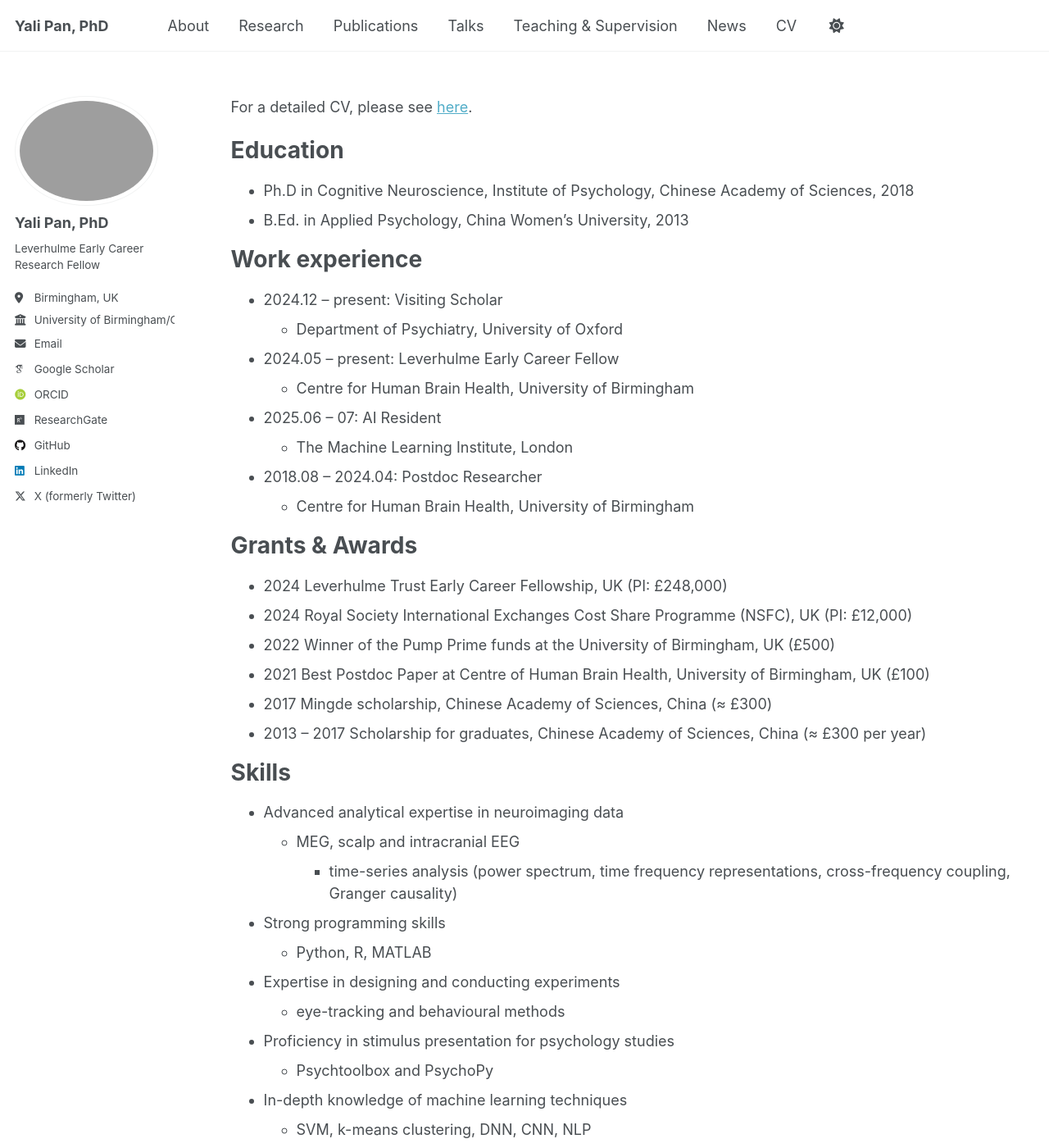
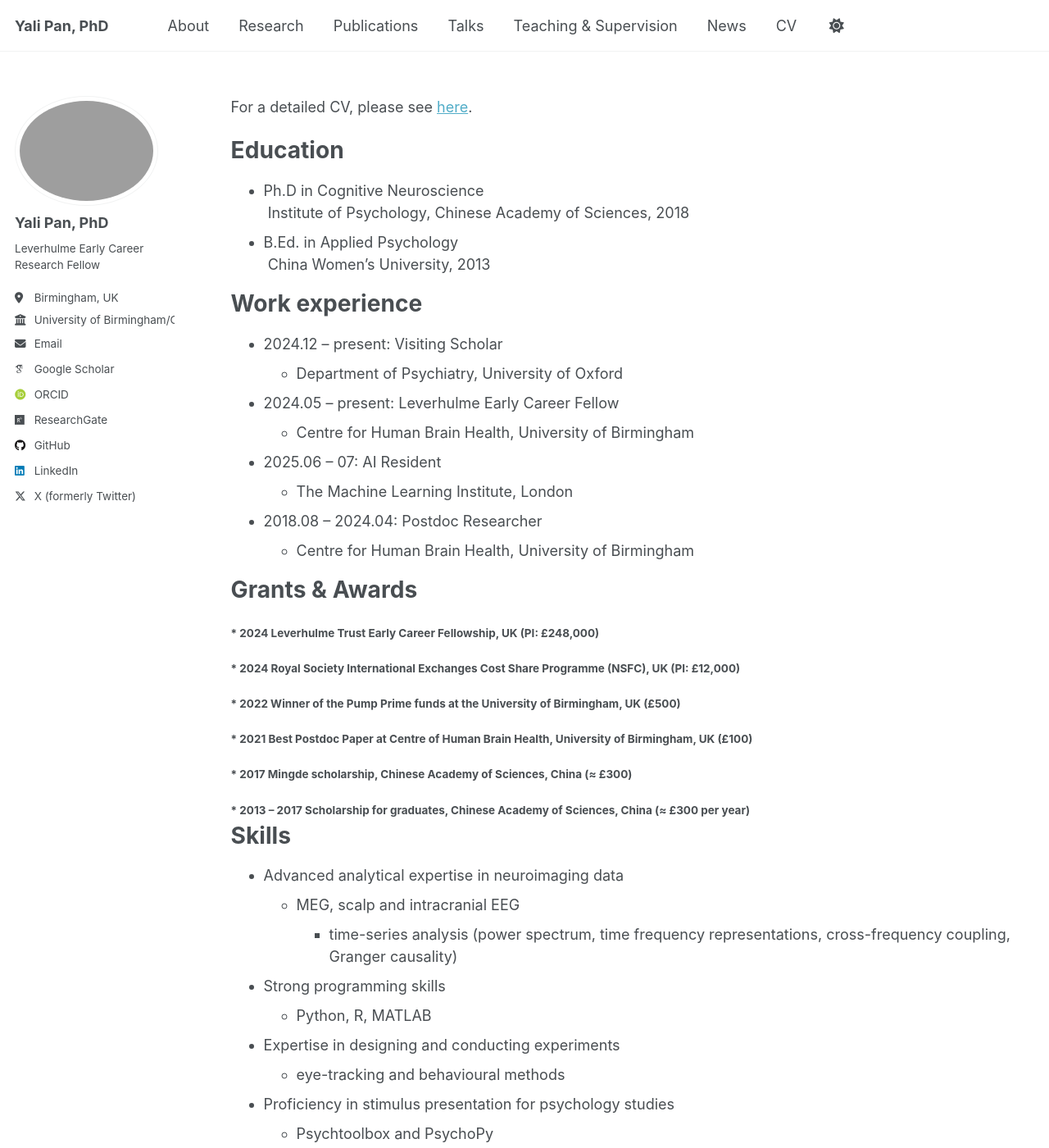
Before and after one commit to yalipan666/yalipan666.github.io, a Jekyll site: the page built from _pages/cv.md, in a window 1280 px wide and 1400 px high. Shown: the whole window at 82% size. Built offline with Jekyll 4.4.1, drawn with Linux system fonts in a browser that asks for light colours; some web fonts are replaced; a script that is not in the unit is left out.

Commit message:
Update cv.md

```diff
--- a/_pages/cv.md
+++ b/_pages/cv.md
@@ -13,8 +13,10 @@ For a detailed CV, please see [here](/files/cv.pdf){:target="_blank"}.
 
 Education
 ======
-* Ph.D in Cognitive Neuroscience, Institute of Psychology, Chinese Academy of Sciences, 2018
-* B.Ed. in Applied Psychology, China Women’s University, 2013
+* Ph.D in Cognitive Neuroscience
+  &nbsp;Institute of Psychology, Chinese Academy of Sciences, 2018
+* B.Ed. in Applied Psychology
+  &nbsp;China Women’s University, 2013
 
 Work experience
 ======
@@ -32,12 +34,12 @@ Work experience
 
 Grants & Awards
 ======
-* 2024 Leverhulme Trust Early Career Fellowship, UK (PI: £248,000)
-* 2024 Royal Society International Exchanges Cost Share Programme (NSFC), UK (PI: £12,000)
-* 2022 Winner of the Pump Prime funds at the University of Birmingham, UK (£500)
-* 2021 Best Postdoc Paper at Centre of Human Brain Health, University of Birmingham, UK (£100)
-* 2017 Mingde scholarship, Chinese Academy of Sciences, China (≈ £300)
-* 2013 – 2017 Scholarship for graduates, Chinese Academy of Sciences, China (≈ £300 per year)
+#### * 2024 Leverhulme Trust Early Career Fellowship, UK (PI: £248,000)
+#### * 2024 Royal Society International Exchanges Cost Share Programme (NSFC), UK (PI: £12,000)
+#### * 2022 Winner of the Pump Prime funds at the University of Birmingham, UK (£500)
+#### * 2021 Best Postdoc Paper at Centre of Human Brain Health, University of Birmingham, UK (£100)
+#### * 2017 Mingde scholarship, Chinese Academy of Sciences, China (≈ £300)
+#### * 2013 – 2017 Scholarship for graduates, Chinese Academy of Sciences, China (≈ £300 per year)
 
 Skills
 ======
```
